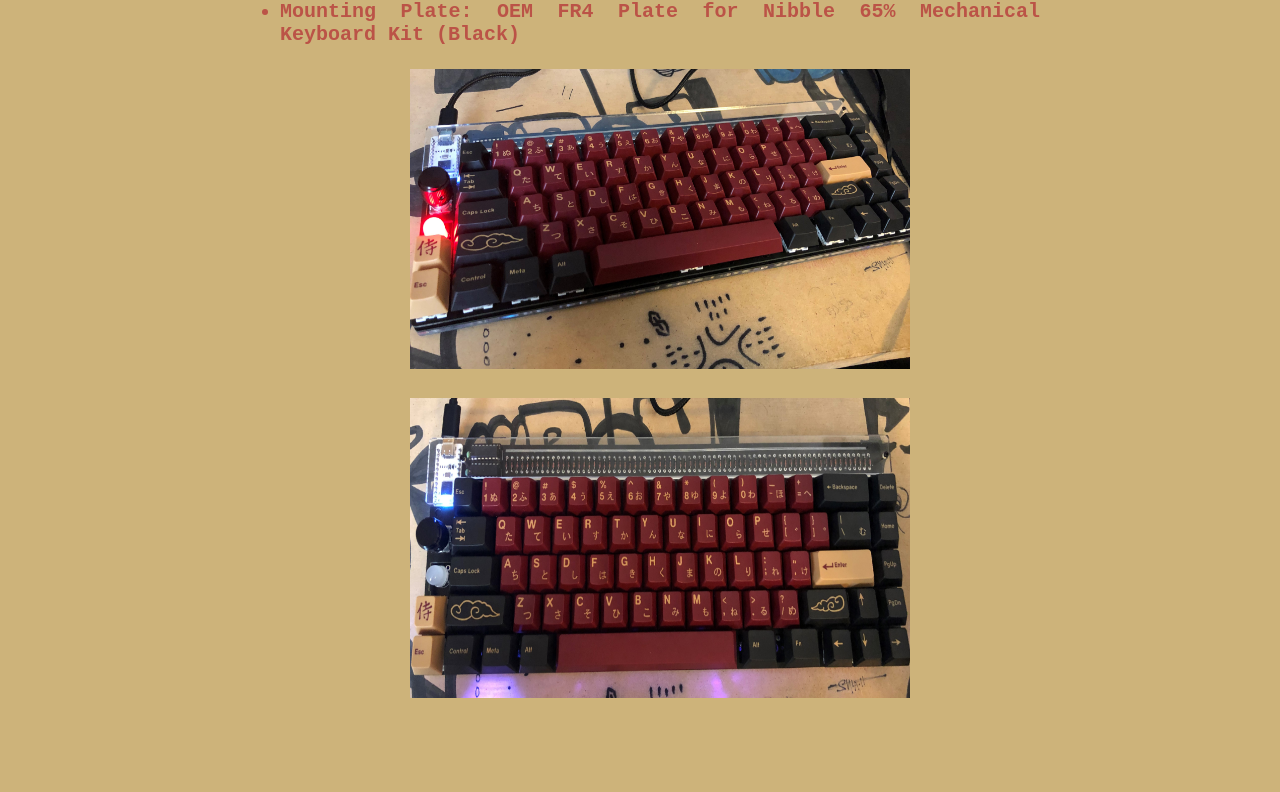
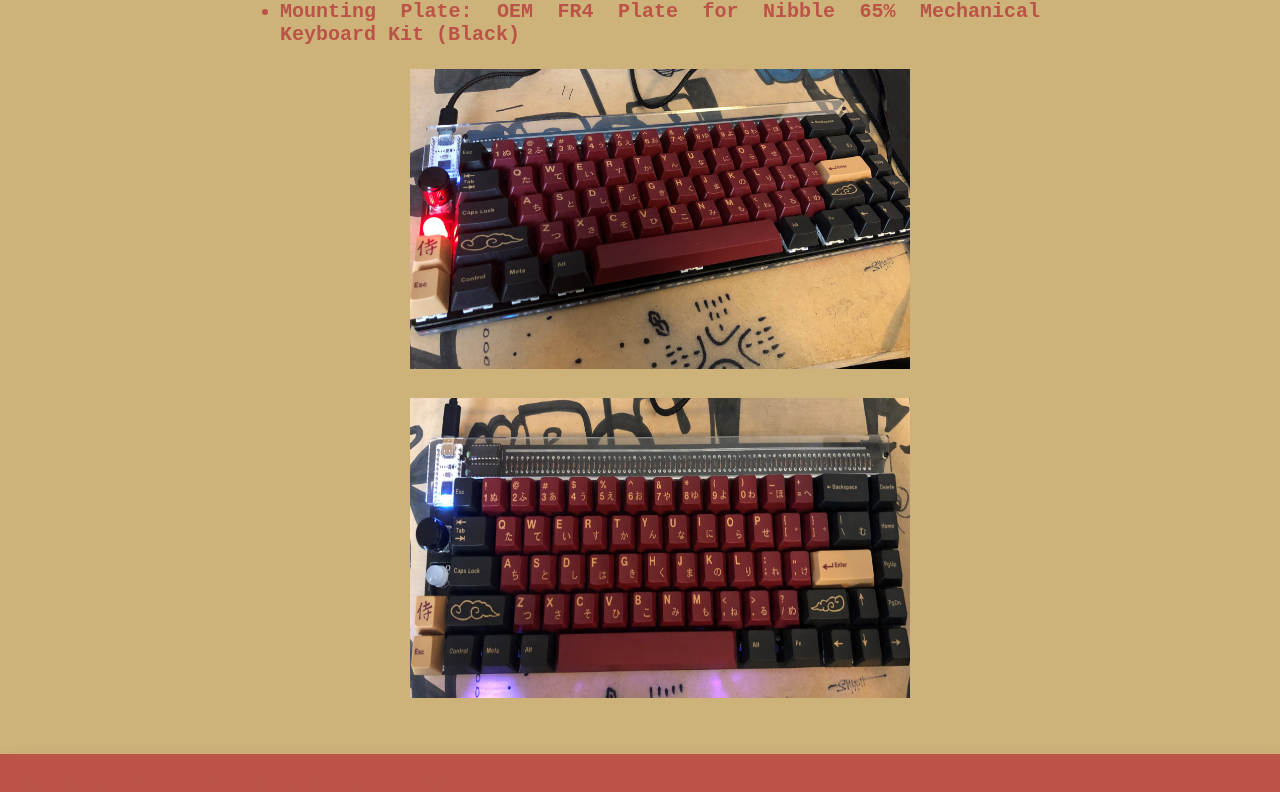
Before and after one commit to EthanRWagner/EthanRWagner.github.io, a React (Create React App) app in the folder frontend-personal/: page /about in a window 1280 px wide. Shown: the part 2445-3237 px from the top of the page. Before the commit the page ends 3169 px from the top, so only its background shows below. Built offline with nearby package versions, Linux system fonts and the light colour scheme.

Commit message:
added footer

```diff
--- a/frontend-personal/src/App.css
+++ b/frontend-personal/src/App.css
@@ -36,8 +36,10 @@ i[name='home-btn'] {
   color: darkolivegreen;
 }
 
-body {
+.body {
   background-color: #cdb37a;
+  position: relative;
+  min-height: 100vh;
 }
 
 .content-container {
@@ -47,6 +49,7 @@ body {
   position: relative;
   margin-left: auto;
   margin-right: auto;
+  padding-bottom: 30px;
 
 }
 
@@ -117,3 +120,17 @@ h1 {
   height: 300px;
   width: 500px;
 }
+
+.content-wrap {
+  padding-bottom: 80px;
+}
+
+.footer {
+  position: absolute;
+  bottom: 0;
+  left: 0;
+  height: 80px;
+  width: 100%;
+  box-shadow: 8px 8px 16px 0px rgba(0,0,0,0.2);
+  background-color: #bb5347;
+}
--- a/frontend-personal/src/App.js
+++ b/frontend-personal/src/App.js
@@ -121,7 +121,7 @@ function App() {
 
   return (
     <Router>
-      <div className='main-page-background'>
+      <div className='body'>
         <div className='header-cont'>
           <div className='menu-div'>
             <Button
@@ -143,6 +143,8 @@ function App() {
           </div>
             <small className='title-text'>ethan wagner</small>
         </div>
+
+        <div className='content-wrap'>
           <Routes>
             <Route path="/"
                     element={
@@ -169,6 +171,11 @@ function App() {
             />
           </Routes>
         </div>
+
+        <div className="footer">
+          <p>This is some content in sticky footer</p>
+        </div>
+      </div>
     </Router>
 
   );
--- a/frontend-personal/src/components/HomePage.js
+++ b/frontend-personal/src/components/HomePage.js
@@ -9,7 +9,6 @@ import PersonalIcon from '../docs/personal-logo-200.png';
 function Home () {
 
     return (
-        <div>
         <div className='content-container'>
             <h1>A short introduction...</h1>
             <p>
@@ -22,7 +21,7 @@ function Home () {
                 neuroscience. This field brought me to a multitude of studies such as anatomy and physiology, brain computer inferfacing,
                 graphics, artifical intelligence, and signal processing.
             </p>
-            </div>
+
 
             <div id="row">
                 <div className='child'>
```
Lines whose indentation alone changed are shown as unchanged.
